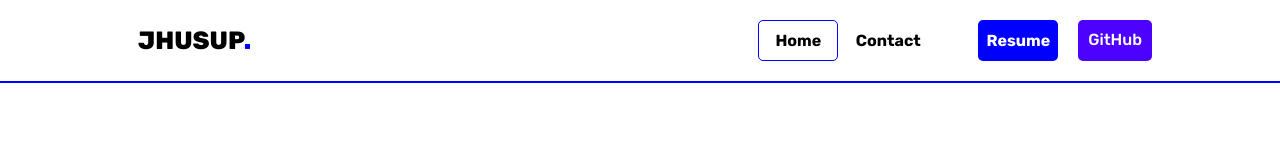
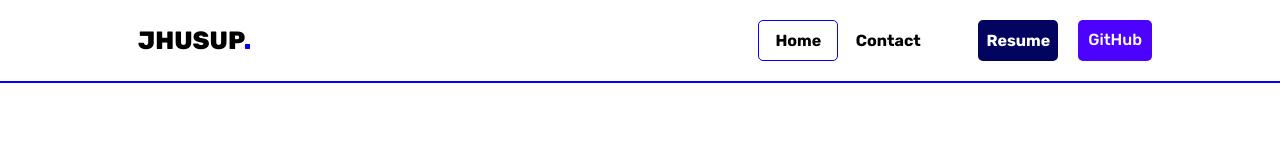
Before and after one commit to TheNowy/Project-Portfolio, a React (Vite) app: page / in a window 1280 px wide. In both pictures the pointer is over the link "Resume". Shown: the top 160 px of the page. Built offline with nearby package versions, Linux system fonts and the light colour scheme.

Commit message:
ResumeAndMoreDark

```diff
--- a/src/components/wrapper/header/Header.module.scss
+++ b/src/components/wrapper/header/Header.module.scss
@@ -86,7 +86,7 @@
       transition: .5s;
 
       &:hover {
-        background-color: blue;
+        background-color: rgb(3, 3, 96);
       }
     }
     .burger_menu {
--- a/src/components/wrapper/header/QuickMenu/Quick.jsx
+++ b/src/components/wrapper/header/QuickMenu/Quick.jsx
@@ -7,7 +7,7 @@ const Quick = () => {
   return (
     <div className={`${scss.flex} ${scss.flex_col} ${scss.DropDownMenu}`}>
       <ul className={`${scss.flex} ${scss.flex_col} ${scss.gap_4}`}>
-        <NavLink to="/" className={`${scss.link}`}>
+        <NavLink to="https://cloud.mail.ru/public/Kv1A/oYjpkqoqX" className={`${scss.link}`}>
           Quick View
         </NavLink>
         <NavLink to="https://cloud.mail.ru/public/Kv1A/oYjpkqoqX" className={`${scss.link}`}>
```
